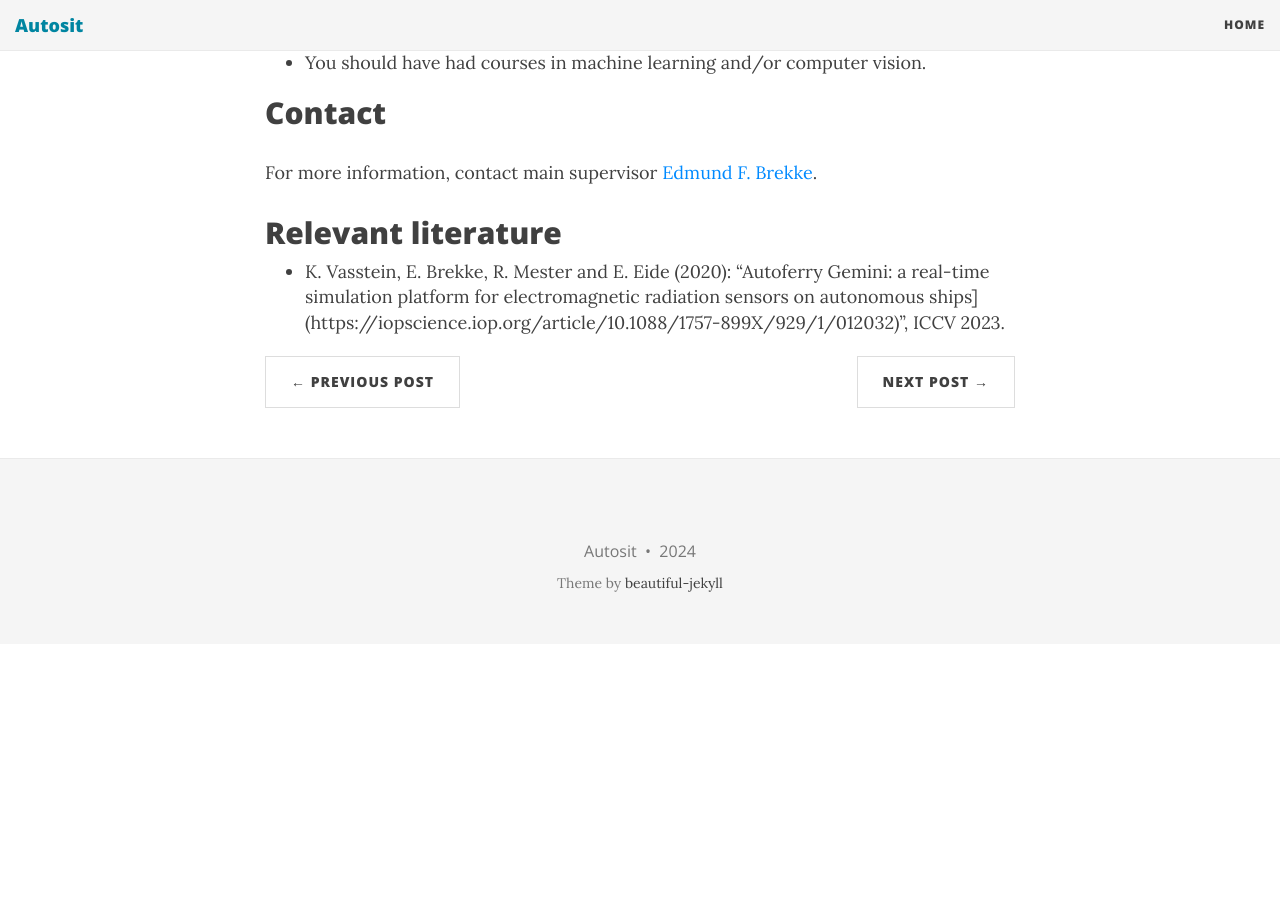
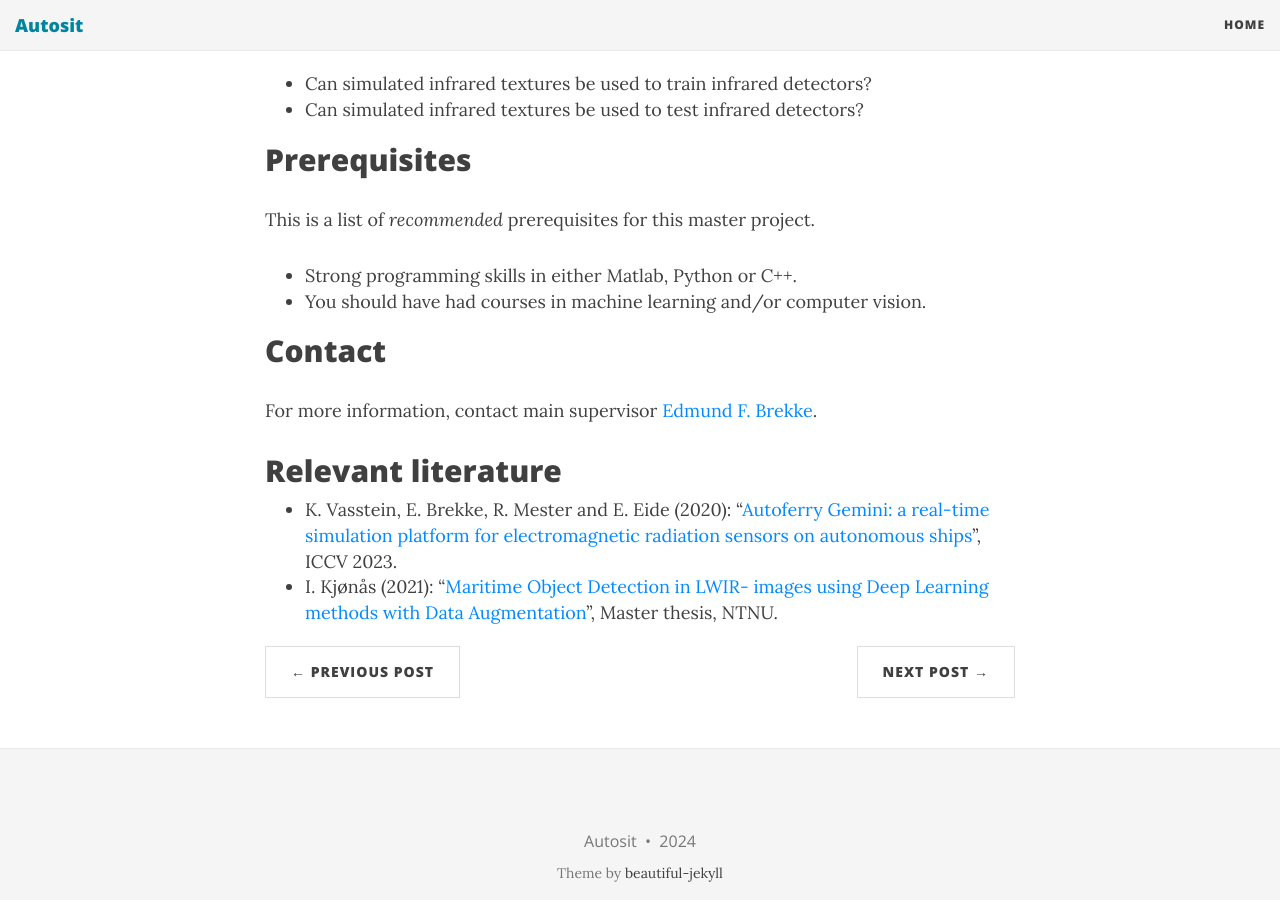
Before and after one commit to autosit/autosit.github.io, a Jekyll site: the page built from _posts/2024-03-21-irdiffusion.md, in a window 1280 px wide and 900 px high, scrolled down 1202 px. Built offline with Jekyll 4.4.1, drawn with Linux system fonts in a browser that asks for light colours; nearby versions of some CDN libraries; before the commit the page ends 1846 px from its top, so only the background shows below that; some of the changed text lies outside the part shown.

Commit message:
added image in irdiffusion

```diff
--- a/_posts/2024-03-21-irdiffusion.md
+++ b/_posts/2024-03-21-irdiffusion.md
@@ -4,6 +4,8 @@
 category: LTP
 ---
 
+| <img src="{{site.url}}/assets/irboats.png" width="700"> |
+|Ground truth labels and detection results using EfficientDet and YOLOv3 in infrared image. |
 
 ## Background
 
@@ -43,4 +45,5 @@
 
 ## Relevant literature
 
-* K. Vasstein, E. Brekke, R. Mester and E. Eide (2020): “Autoferry Gemini: a real-time simulation platform for electromagnetic radiation sensors on autonomous ships](https://iopscience.iop.org/article/10.1088/1757-899X/929/1/012032)”, ICCV 2023.
+* K. Vasstein, E. Brekke, R. Mester and E. Eide (2020): “[Autoferry Gemini: a real-time simulation platform for electromagnetic radiation sensors on autonomous ships](https://iopscience.iop.org/article/10.1088/1757-899X/929/1/012032)”, ICCV 2023.
+* I. Kjønås (2021): “[Maritime Object Detection in LWIR- images using Deep Learning methods with Data Augmentation](https://ntnuopen.ntnu.no/ntnu-xmlui/handle/11250/2789448?locale-attribute=no)”, Master thesis, NTNU.
```
Also changed, not shown: assets/irboats.png (added).
